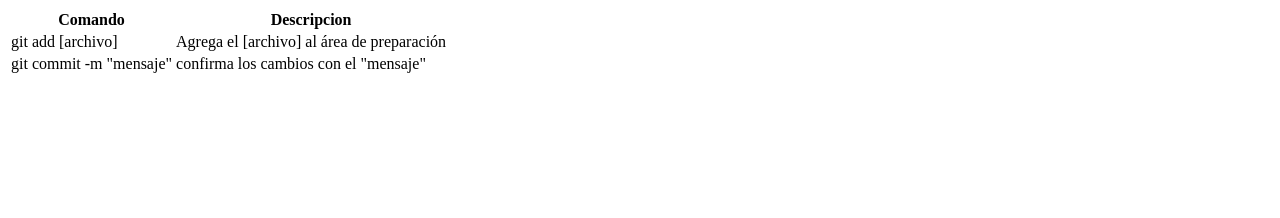
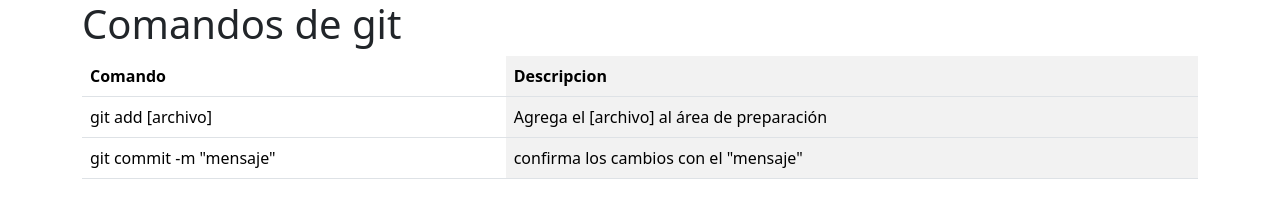
Before and after one commit to eibyrx7/CH37Ramas, a plain HTML site: page index.html in a window 1280 px wide. Drawn offline with nearby package versions, Linux system fonts and the light colour scheme.

Commit message:
Se agrego estilo con boostrap en la tabla

```diff
--- a/index.html
+++ b/index.html
@@ -4,9 +4,12 @@
     <meta charset="UTF-8">
     <meta name="viewport" content="width=device-width, initial-scale=1.0">
     <title>Prueba RAMAS GIT</title>
+    <link href="https://cdn.jsdelivr.net/npm/bootstrap@5.3.2/dist/css/bootstrap.min.css" rel="stylesheet" integrity="sha384-T3c6CoIi6uLrA9TneNEoa7RxnatzjcDSCmG1MXxSR1GAsXEV/Dwwykc2MPK8M2HN" crossorigin="anonymous">
+
 </head>
 <body>
     <main class="container">
+        <h1>Comandos de git</h1>
         <table class="table table-striped-columns">
             <tr>
                 <th>Comando</th>
@@ -22,5 +25,7 @@
             </tr>
           </table>
     </main>
+    <link href="https://cdn.jsdelivr.net/npm/bootstrap@5.3.2/dist/css/bootstrap.min.css" rel="stylesheet" integrity="sha384-T3c6CoIi6uLrA9TneNEoa7RxnatzjcDSCmG1MXxSR1GAsXEV/Dwwykc2MPK8M2HN" crossorigin="anonymous">
+
 </body>
 </html>
```
